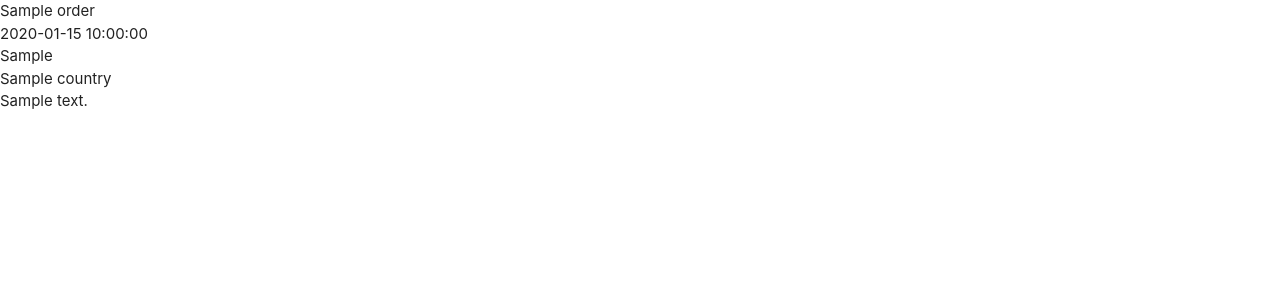
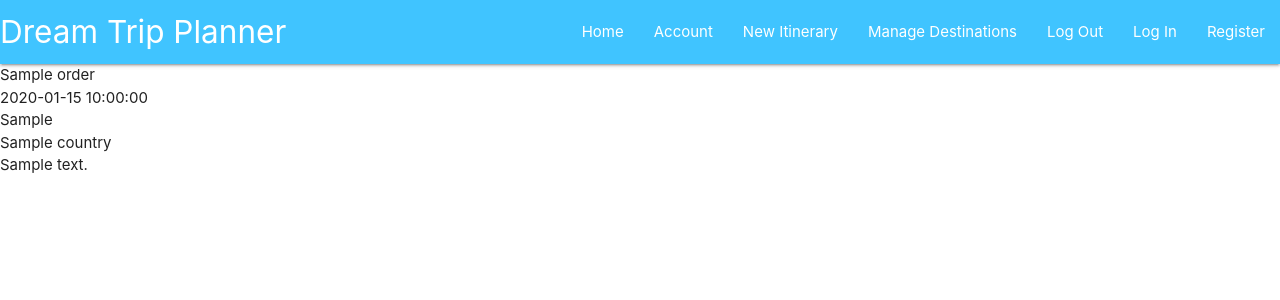
Before and after one commit to shoreenb/dream-trip-planner, a Flask app: page / in a window 1280 px wide. Shown: the top 300 px of the page. Run offline with Flask 2, Linux system fonts and the light colour scheme; a database or web service that is not in the repository returns one stand-in record (values such as "Sample title"); some libraries are stand-ins or nearby versions.

Commit message:
Add materialize Navbar and Sidenav

```diff
--- a/static/js/script.js
+++ b/static/js/script.js
@@ -0,0 +1,3 @@
+ $(document).ready(function () {
+     $(".sidenav").sidenav();
+ });
--- a/templates/base.html
+++ b/templates/base.html
@@ -18,6 +18,40 @@
 
 <body>
 
+    <header>
+        <!-- Navbar -->
+        <nav class="nav-extended navbar-fixed light-blue accent-2">
+            <div class="nav-wrapper">
+                <a href="{{ url_for('get_itinerarys') }}" class="brand-logo">Dream Trip Planner</a>
+                <a href="#" data-target="mobile-demo" class="sidenav-trigger"><i class="fas fa-bars"></i></a>
+                <ul class="right hide-on-med-and-down">
+                    <li><a href="{{ url_for('get_itinerarys') }}">Home</a></li>
+                    <li><a href="#">Account</a></li>
+                    <li><a href="#">New Itinerary</a></li>
+                    <li><a href="#">Manage Destinations</a></li>
+                    <li><a href="#">Log Out</a></li>
+                    <li><a href="#">Log In</a></li>
+                    <li><a href="#">Register</a></li>
+                </ul>
+            </div>
+        </nav>
+
+        <!-- Side navbar -->
+        <ul class="sidenav" id="mobile-demo">
+            <li>
+                <h4 class="center-align light-blue-text text-accent-2">Dream Trip Planner</h4>
+            </li>
+            <li><a href="{{ url_for('get_itinerarys') }}">Home</a></li>
+            <li><a href="#">Account</a></li>
+            <li><a href="#">New Itinerary</a></li>
+            <li><a href="#">Manage Destinations</a></li>
+            <li><a href="#">Log Out</a></li>
+            <li><a href="#">Log In</a></li>
+            <li><a href="#">Register</a></li>
+        </ul>
+
+    </header>
+
     {% block content %}
     {% endblock %}
 
```
Also changed, not shown: images/dtp-logo-sm.png (added), images/dtp-logo.png (added).
